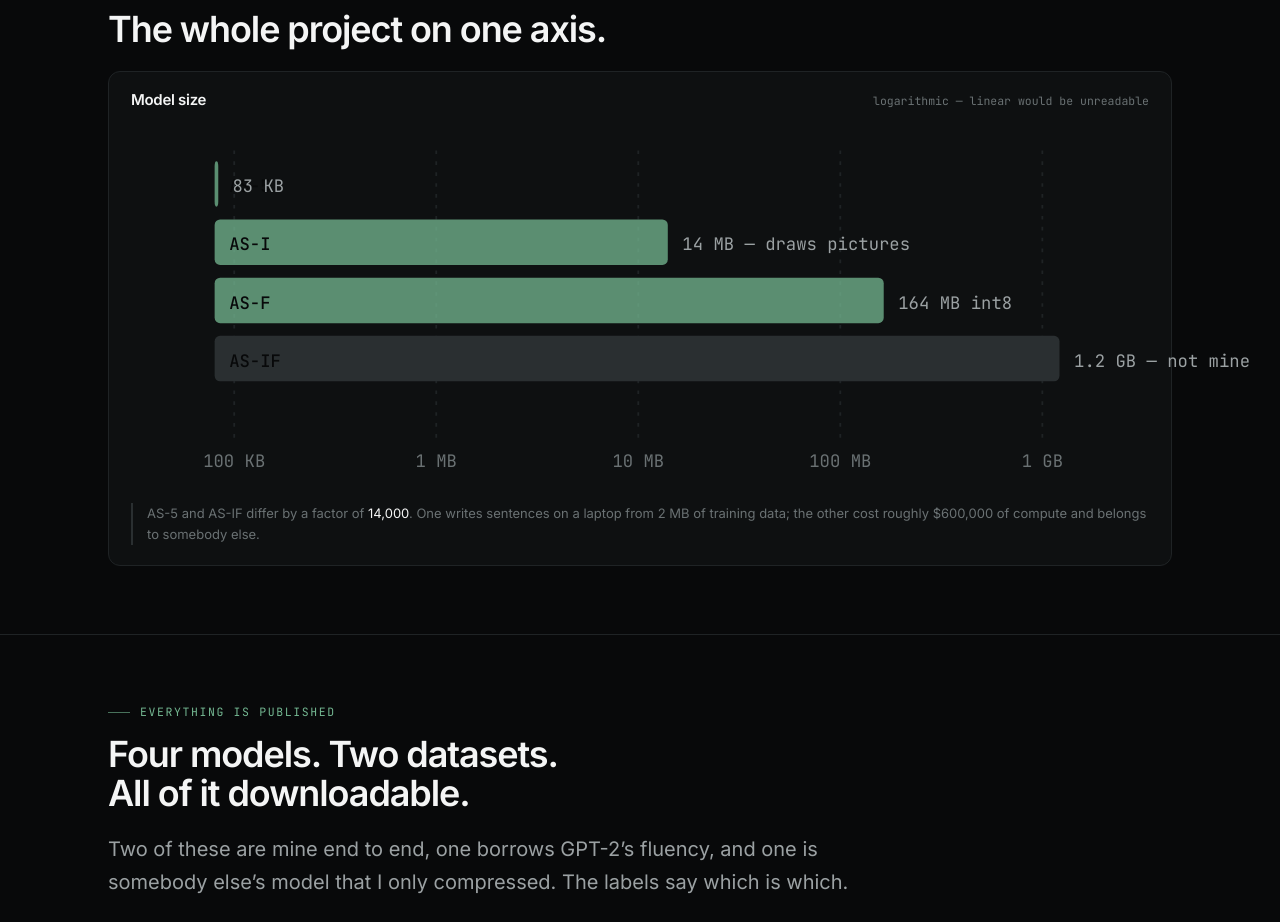
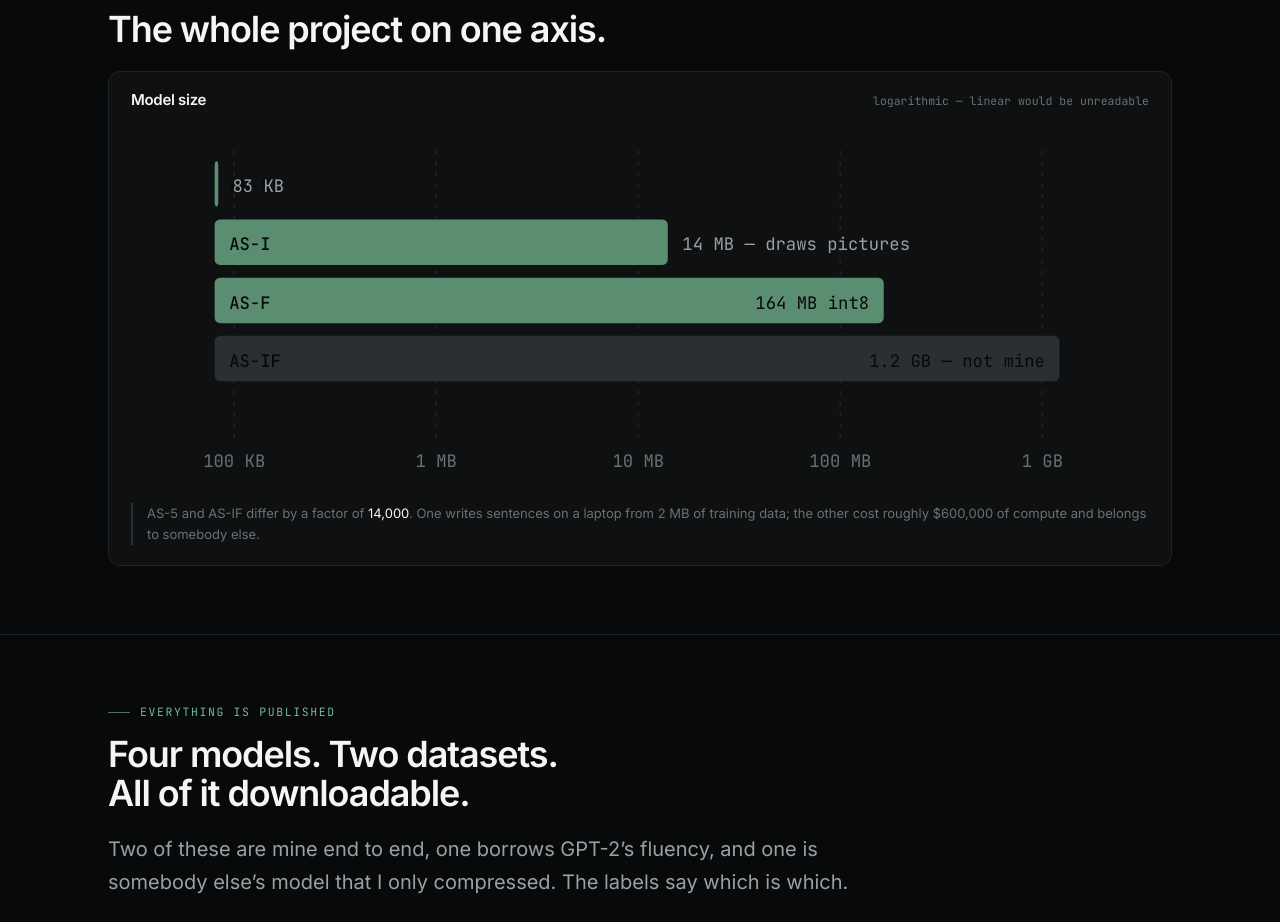
Before and after one commit to ayushmaninbox/artificial-stupidity, a Next.js app in the folder web/: page / in a window 1280 px wide. Shown: the part 10220-11142 px from the top of the page. Built offline with nearby package versions, Linux system fonts and the light colour scheme.

Commit message:
add an icon rail, page transitions and one scrollbar style, and keep chart labels inside the canvas

```diff
--- a/web/app/charts.tsx
+++ b/web/app/charts.tsx
@@ -127,14 +127,23 @@ export function SizeScale({ items }: { items: { name: string; bytes: number; min
       ))}
       {items.map((it, i) => {
         const yy = 20 + i * rowH;
+        const end = x(it.bytes);
+        // A label drawn after the bar runs off the canvas once the bar is
+        // long, so past ~60% it moves inside and flips to a light fill.
+        const inside = end > w - 150;
         return (
           <g key={it.name}>
             <rect className={it.mine ? "bar" : "bar-dim"} x={pad} y={yy} rx="3"
-                  width={Math.max(2, x(it.bytes) - pad)} height={rowH - 7} />
+                  width={Math.max(2, end - pad)} height={rowH - 7} />
             <text x={pad + 8} y={yy + rowH / 2 + 1} style={{ fill: "var(--d-bg)", fontWeight: 500 }}>
               {it.name}
             </text>
-            <text x={x(it.bytes) + 8} y={yy + rowH / 2 + 1} style={{ fill: "var(--d-ink-2)" }}>
+            <text
+              x={inside ? end - 8 : end + 8}
+              y={yy + rowH / 2 + 1}
+              textAnchor={inside ? "end" : "start"}
+              style={{ fill: inside ? "var(--d-bg)" : "var(--d-ink-2)" }}
+            >
               {it.label}
             </text>
           </g>
--- a/web/app/globals.css
+++ b/web/app/globals.css
@@ -117,9 +117,7 @@ body {
 
 /* ----------------------------------------------------------------- thread */
 
-.scroll { flex: 1; overflow-y: auto; scrollbar-width: thin; scrollbar-color: var(--line) transparent; }
-.scroll::-webkit-scrollbar { width: 9px; }
-.scroll::-webkit-scrollbar-thumb { background: var(--line); border-radius: 9px; border: 3px solid transparent; background-clip: content-box; }
+.scroll { flex: 1; overflow-y: auto; }
 
 .column { max-width: 720px; margin: 0 auto; padding: 30px 24px 12px; }
 
@@ -359,7 +357,6 @@ body {
 .rail-list {
   flex: 1; min-height: 0; overflow-y: auto; margin-top: 12px;
   display: flex; flex-direction: column; gap: 1px;
-  scrollbar-width: thin; scrollbar-color: var(--line) transparent;
 }
 .rail-empty { font-size: 12.5px; color: var(--ink-3); padding: 8px 4px; }
 
@@ -394,7 +391,15 @@ body {
 .rail-foot {
   border-top: 1px solid var(--line); margin-top: 8px; padding-top: 9px;
   font-size: 11px; color: var(--ink-3);
+  display: flex; align-items: center; gap: 8px; justify-content: space-between;
 }
+.rail-collapse {
+  flex: none; display: grid; place-items: center;
+  width: 28px; height: 28px; border-radius: 7px;
+  background: none; border: 1px solid transparent; color: var(--ink-3);
+  cursor: pointer; transition: color 0.16s ease, border-color 0.16s ease;
+}
+.rail-collapse:hover { color: var(--ink); border-color: var(--line); }
 
 .rail-veil { display: none; }
 .only-narrow { display: none; }
@@ -569,9 +574,25 @@ body {
 .rail-collapse:hover, .rail-show:hover { color: var(--ink); border-color: var(--line); }
 
 .rail-show { display: none; margin-left: 0; }
-.app.rail-collapsed .rail { display: none; }
-.app.rail-collapsed { grid-template-columns: 1fr; }
-.app.rail-collapsed .rail-show { display: grid; }
+
+/* Collapsed is an icon rail, not a hidden one: the logo stays put, the
+   conversation list goes away, and the toggle sits at the bottom where it was
+   before — so expanding lands the cursor on the same control that collapsed. */
+.app { transition: grid-template-columns 0.22s cubic-bezier(0.22, 1, 0.36, 1); }
+.app.rail-collapsed { grid-template-columns: 60px 1fr; }
+.app.rail-collapsed .rail { padding: 10px 8px; align-items: center; }
+.app.rail-collapsed .rail-label { display: none; }
+.app.rail-collapsed .rail-brand { justify-content: center; padding-bottom: 10px; }
+.app.rail-collapsed .rail-home { gap: 0; }
+.app.rail-collapsed .rail-new {
+  justify-content: center; padding: 9px 0; width: 42px; flex: none;
+}
+.app.rail-collapsed .rail-list { display: none; }
+.app.rail-collapsed .rail-foot {
+  display: grid; place-items: center; border-top: 1px solid var(--line);
+  width: 100%; margin-top: auto;
+}
+.app.rail-collapsed .rail-top { justify-content: center; }
 
 /* --------------------------------------------------------- skeletons */
 
@@ -628,3 +649,56 @@ body {
 
 /* skeleton lines stack as blocks inside the reply */
 .say .skel-line { display: block; }
+
+/* ------------------------------------------------ route + section motion */
+
+@keyframes page-in {
+  from { opacity: 0; transform: translateY(8px); }
+  to   { opacity: 1; transform: none; }
+}
+.app, .lp { animation: page-in 0.34s cubic-bezier(0.22, 1, 0.36, 1); }
+
+/* the thread itself fades when the conversation is swapped from the rail */
+@keyframes thread-in { from { opacity: 0; } to { opacity: 1; } }
+.column { animation: thread-in 0.28s ease; }
+
+@media (prefers-reduced-motion: reduce) {
+  .app, .lp, .column { animation: none; }
+  .app { transition: none; }
+}
+
+/* ============================================================ scrollbars ==
+
+   One treatment for every scrolling surface on the site — the thread, the
+   conversation rail, the model menu, the drawer, and any overflowing table or
+   chart on the landing page.
+
+   Firefox gets `scrollbar-width`, which is all it exposes. WebKit gets the
+   thumb drawn with a transparent border and `background-clip: content-box`,
+   which is the only way to inset a scrollbar thumb — padding does nothing on a
+   pseudo-element. The track stays invisible so the bar reads as part of the
+   content rather than a chrome element bolted to the edge.                   */
+
+* {
+  scrollbar-width: thin;
+  scrollbar-color: var(--line) transparent;
+}
+
+::-webkit-scrollbar { width: 10px; height: 10px; }
+::-webkit-scrollbar-track { background: transparent; }
+::-webkit-scrollbar-thumb {
+  background: var(--line);
+  border-radius: 10px;
+  border: 3px solid transparent;
+  background-clip: content-box;
+  transition: background-color 0.18s ease;
+}
+::-webkit-scrollbar-thumb:hover {
+  background: var(--ink-3);
+  background-clip: content-box;
+}
+::-webkit-scrollbar-corner { background: transparent; }
+
+/* the composer is short enough that a bar inside it is pure noise */
+.box textarea::-webkit-scrollbar { width: 6px; }
+.box textarea::-webkit-scrollbar-thumb { border-width: 2px; }
--- a/web/app/landing.css
+++ b/web/app/landing.css
@@ -456,3 +456,8 @@
 }
 .lp .hl { color: var(--d-ink); }
 .lp-sec > .lp-wrap > .lp-in + .lp-in { margin-top: 26px; }
+
+/* the landing page owns a darker palette, so its scrollbars follow it */
+.lp { scrollbar-color: var(--d-line) transparent; }
+.lp ::-webkit-scrollbar-thumb { background: var(--d-line); background-clip: content-box; }
+.lp ::-webkit-scrollbar-thumb:hover { background: var(--d-ink-3); background-clip: content-box; }
```
Also changed, not shown: web/app/chat/page.tsx (+18 -18 lines).
